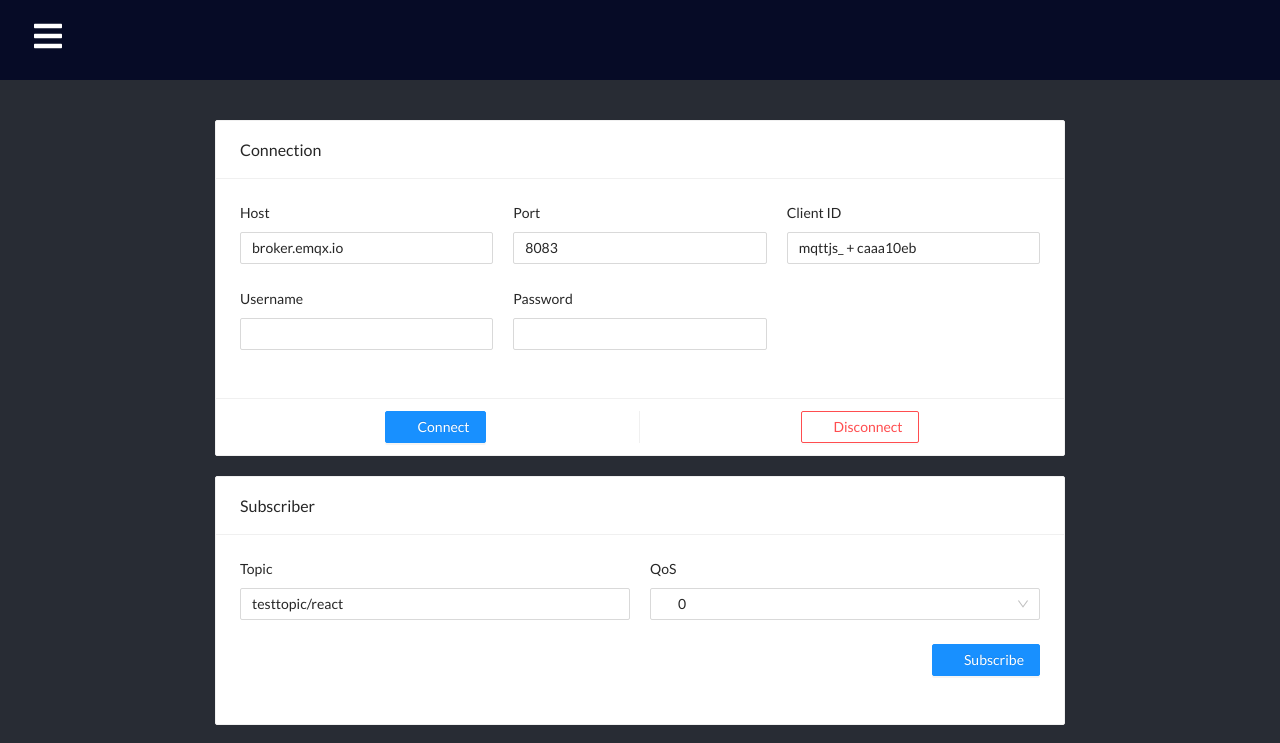
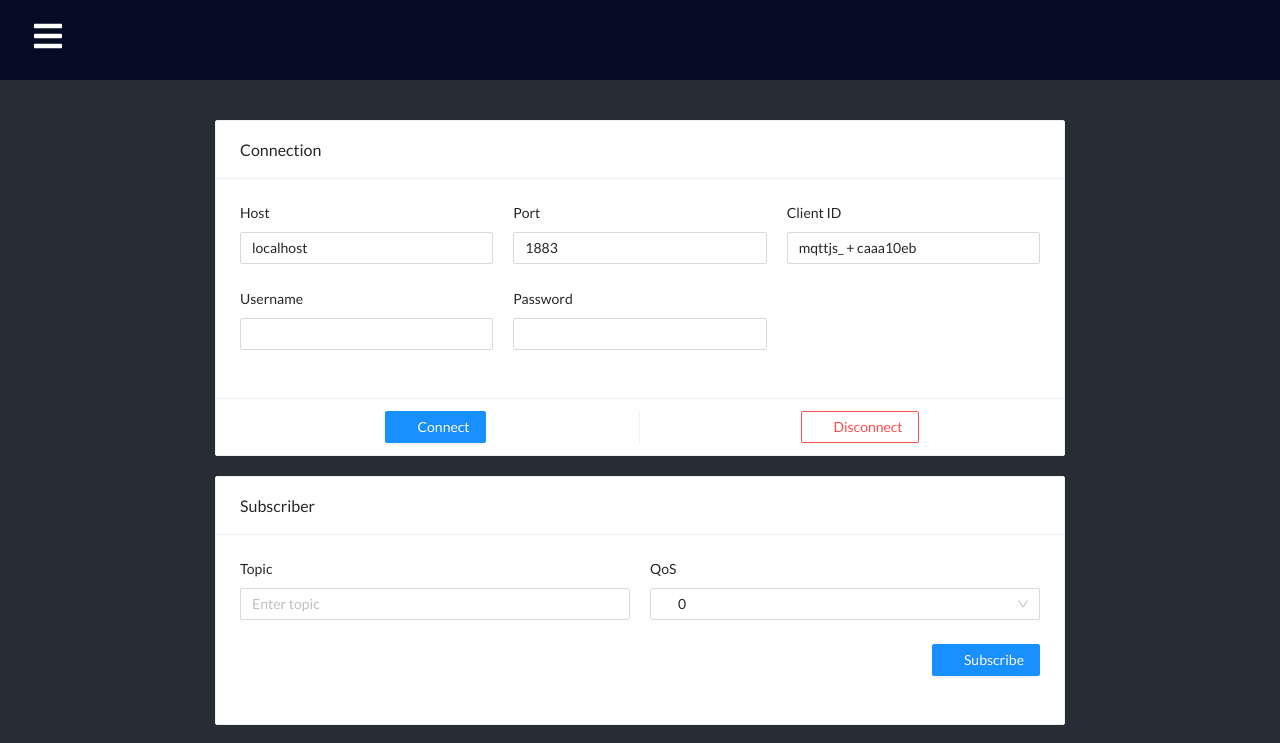
Before and after one commit to rexfordkode/IIoT-Dashboard, a React (Create React App) app in the folder client/: page /dashboard in a window 1280 px wide. Shown: the top 743 px of the page. Built offline with nearby package versions, Linux system fonts and the light colour scheme.

Commit message:
Update on connection

```diff
--- a/client/package.json
+++ b/client/package.json
@@ -12,7 +12,7 @@
         "react-dom": "^17.0.2",
         "react-icons": "^4.3.1",
         "react-router-dom": "^5.3.0",
-        "react-scripts": "5.0.0",
+        "react-scripts": "^3.0.1",
         "web-vitals": "^2.1.3"
     },
     "scripts": {
--- a/client/src/components/Hook/Connection.js
+++ b/client/src/components/Hook/Connection.js
@@ -4,13 +4,13 @@ import { Card, Button, Form, Input, Row, Col } from 'antd';
 const Connection = ({ connect, disconnect, connectBtn }) => {
   const [form] = Form.useForm();
   const record = {
-    host: 'broker.emqx.io',
+    host: 'localhost',
     clientId: `mqttjs_ + ${Math.random().toString(16).substr(2, 8)}`,
-    port: 8083,
+    port: 1883
   };
   const onFinish = (values) => {
     const { host, clientId, port, username, password } = values;
-    const url = `ws://${host}:${port}/mqtt`;
+    const url = `mqtt://${host}:${port}`;
     const options = {
       keepalive: 30,
       protocolId: 'MQTT',
@@ -22,7 +22,7 @@ const Connection = ({ connect, disconnect, connectBtn }) => {
         topic: 'WillMsg',
         payload: 'Connection Closed abnormally..!',
         qos: 0,
-        retain: false
+        retain: true
       },
       rejectUnauthorized: false
     };
--- a/client/src/components/Hook/Subscriber.js
+++ b/client/src/components/Hook/Subscriber.js
@@ -7,7 +7,7 @@ const Subscriber = ({ sub, unSub, showUnsub }) => {
   const qosOptions = useContext(QosOption);
 
   const record = {
-    topic: "testtopic/react",
+    topic: "",
     qos: 0,
   };
 
@@ -31,7 +31,7 @@ const Subscriber = ({ sub, unSub, showUnsub }) => {
       <Row gutter={20}>
         <Col span={12}>
           <Form.Item label="Topic" name="topic">
-            <Input />
+            <Input placeholder='Enter topic' />
           </Form.Item>
         </Col>
         <Col span={12}>
```
Also changed, not shown: client/src/App.js (+5 -5 lines), 2 other files (tests, documents, lock files or other folders).
